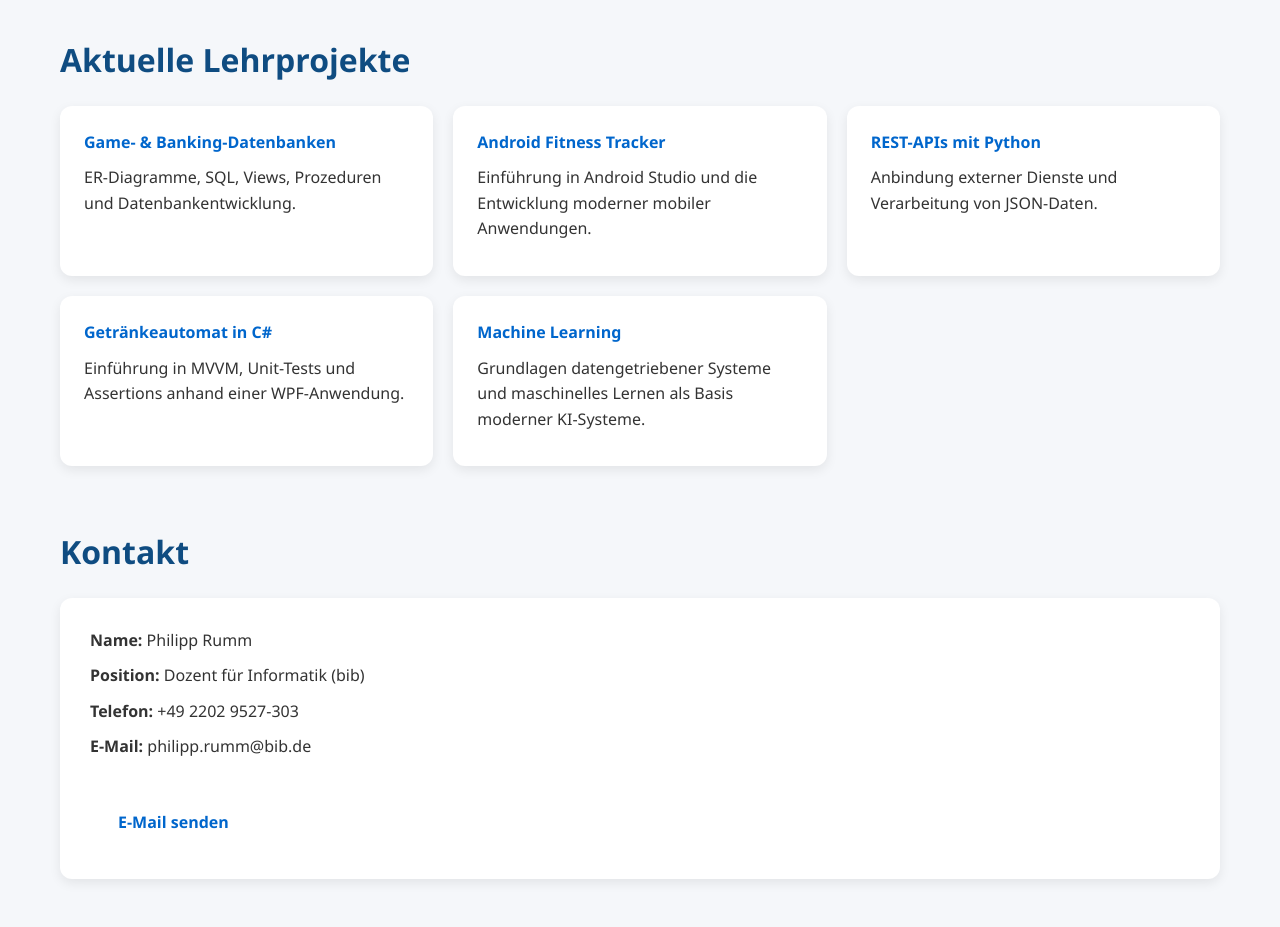
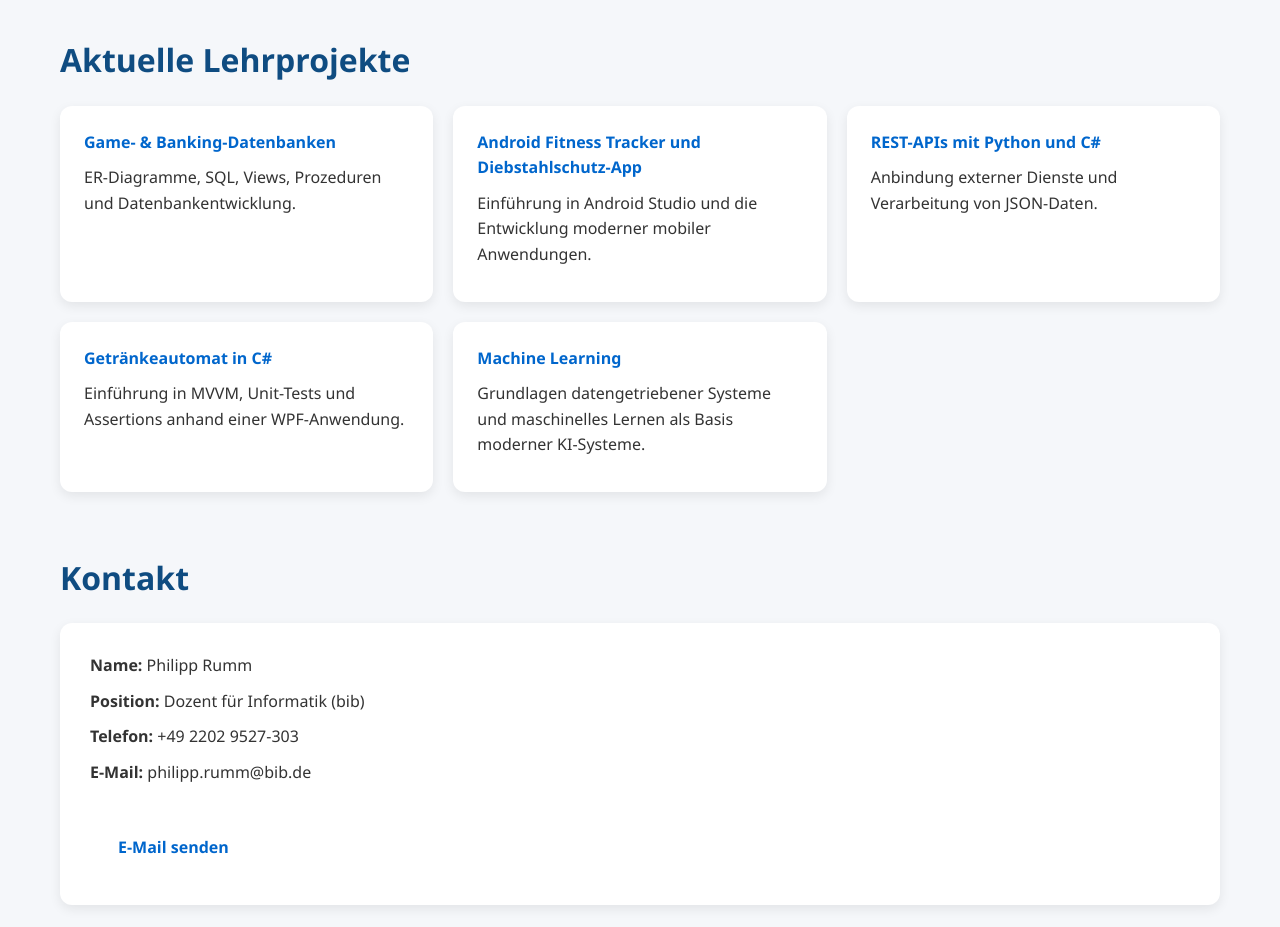
Before and after one commit to bibrum/landingpage, a plain HTML site: page index.html in a window 1280 px wide. Shown: the part 1400-2327 px from the top of the page. Drawn offline with Linux system fonts and the light colour scheme.

Commit message:
Projekte aktualisiert

```diff
--- a/index.html
+++ b/index.html
@@ -455,12 +455,12 @@
                 </div>
 
                 <div class="card">
-                    <h4>Android Fitness Tracker</h4>
+                    <h4>Android Fitness Tracker und Diebstahlschutz-App</h4>
                     <p>Einführung in Android Studio und die Entwicklung moderner mobiler Anwendungen.</p>
                 </div>
 
                 <div class="card">
-                    <h4>REST-APIs mit Python</h4>
+                    <h4>REST-APIs mit Python und C#</h4>
                     <p>Anbindung externer Dienste und Verarbeitung von JSON-Daten.</p>
                 </div>
 
```
